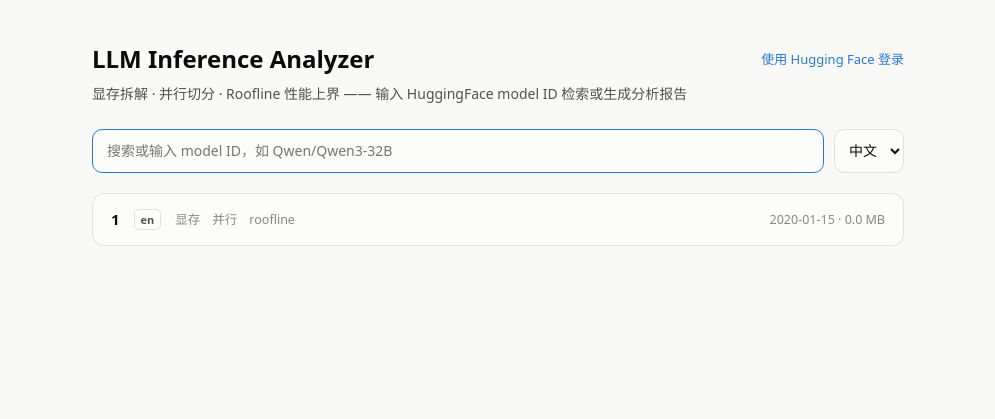
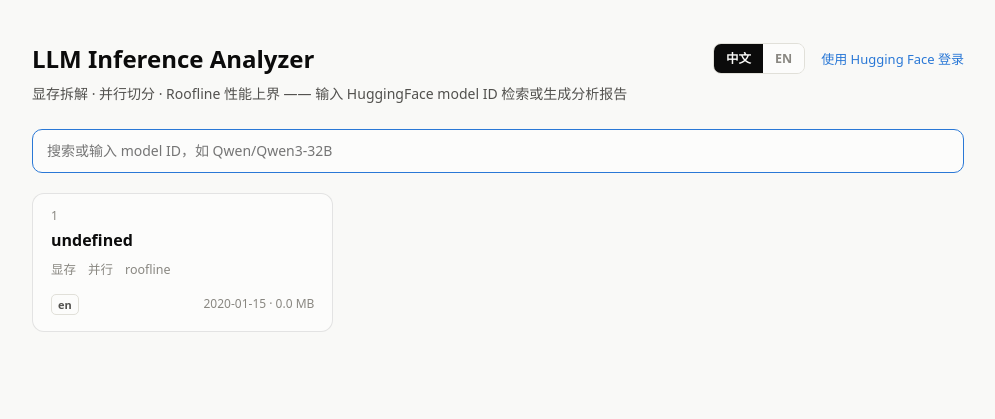
Before and after one commit to ybalbert001/llm-inference-analyzer, a FastAPI app: page / in a window 1280 px wide. Shown: the top 419 px of the page, without its empty margins (142-1137 px from the left). Run offline with FastAPI, Linux system fonts and the light colour scheme; tables that the repository leaves empty hold one stand-in row (values such as "Sample post").

Commit message:
【改进】webapp 首页卡片化+翻页+界面双语；修复退出登录被 OAuth 静默重登 - index.html：列表改响应式卡片网格（org/模型名分行，保留三个 tab 深链）；每页 12 张卡片带分页；右上角中/EN 切换全页文案（localStorage 持久化），生成报告的 lang 跟随界面语言；删除原搜索框旁无用的语言下拉 - app.py：未登录访问报告不再自动 307 到 HF OAuth（HF 对已授权应用静默放行，导致 /logout 形同虚设），改为返回 401 登录中间页，登录成为显式动作，next 回跳保留 - .gitignore 增加 .env 与 deploy.md（运维手册含实例信息，仅本地保存）；README 相应指引
Co-Authored-By: Claude Fable 5 <noreply@anthropic.com>

```diff
--- a/webapp/app.py
+++ b/webapp/app.py
@@ -289,6 +289,24 @@ async def api_task(task_id: str):
         return dict(t)
 
 
+LOGIN_GATE_HTML = """<!doctype html><html><head><meta charset="utf-8">
+<meta name="viewport" content="width=device-width,initial-scale=1"><title>Login required</title>
+<style>
+  body{margin:0;background:#f9f9f7;color:#0b0b0b;font:14px/1.6 system-ui,-apple-system,"PingFang SC",sans-serif;
+    display:flex;align-items:center;justify-content:center;min-height:100vh}
+  @media (prefers-color-scheme:dark){body{background:#0d0d0d;color:#fff}}
+  .box{text-align:center;padding:32px}
+  a.btn{display:inline-block;margin-top:16px;padding:10px 22px;border-radius:10px;
+    background:#0b0b0b;color:#f9f9f7;text-decoration:none;font-weight:600}
+  @media (prefers-color-scheme:dark){a.btn{background:#fff;color:#0d0d0d}}
+  p{color:#898781;margin:6px 0 0}
+</style></head><body><div class="box">
+  <div style="font-size:18px;font-weight:600">需要登录 / Login required</div>
+  <p>查看报告需要 Hugging Face 登录 · Viewing reports requires signing in with Hugging Face</p>
+  <a class="btn" href="/login?next={next}">使用 Hugging Face 登录 · Sign in</a>
+</div></body></html>"""
+
+
 # ---------- pages & report data ----------
 
 @app.get("/api/reports")
@@ -307,9 +325,10 @@ async def serve_report(request: Request, slug: str):
         raise HTTPException(400, "bad slug")
     username = current_user(request)
     if not username:
-        # browser navigation: bounce through OAuth and come back here
-        # (the #tab hash never reaches the server and may be dropped en route)
-        return RedirectResponse(f"/login?next=/reports/{slug}.html")
+        # interstitial instead of auto-redirect: HF silently re-authorizes
+        # already-approved apps, so an automatic bounce would undo /logout
+        return HTMLResponse(LOGIN_GATE_HTML.replace("{next}", f"/reports/{slug}.html"),
+                            status_code=401)
     path = REPORTS_DIR / f"{slug}.html"
     if not path.exists():
         raise HTTPException(404, "no such report")
--- a/webapp/templates/index.html
+++ b/webapp/templates/index.html
@@ -16,33 +16,48 @@
   * { box-sizing:border-box }
   body { margin:0; background:var(--page); color:var(--ink);
     font:14px/1.55 system-ui,-apple-system,"Segoe UI","PingFang SC","Microsoft YaHei",sans-serif; }
-  .wrap { max-width:860px; margin:0 auto; padding:40px 24px 64px }
+  .wrap { max-width:980px; margin:0 auto; padding:40px 24px 64px }
   h1 { font-size:24px; font-weight:600; margin:0 }
-  .topbar { display:flex; align-items:center; justify-content:space-between; margin-bottom:6px }
+  .topbar { display:flex; align-items:center; gap:16px; margin-bottom:6px }
+  .topbar h1 { margin-right:auto }
   .subtitle { color:var(--ink2); margin:0 0 24px }
   .userbox { font-size:13px; color:var(--ink2) }
   .userbox a { color:var(--accent); text-decoration:none }
-  .searchrow { display:flex; gap:10px; margin-bottom:20px }
-  input[type=text] { flex:1; font:inherit; padding:10px 14px; border:1px solid var(--grid);
+  .langswitch { display:flex; border:1px solid var(--grid); border-radius:8px; overflow:hidden }
+  .langswitch button { font-size:12.5px; font-weight:600; padding:5px 12px; border:none;
+    background:var(--surface); color:var(--muted); cursor:pointer; border-radius:0 }
+  .langswitch button.cur { background:var(--ink); color:var(--page) }
+  .searchrow { margin-bottom:20px }
+  input[type=text] { width:100%; font:inherit; padding:10px 14px; border:1px solid var(--grid);
     border-radius:10px; background:var(--surface); color:var(--ink); outline:none }
   input[type=text]:focus { border-color:var(--accent) }
-  select { font:inherit; padding:10px; border:1px solid var(--grid); border-radius:10px;
-    background:var(--surface); color:var(--ink) }
   button { font:inherit; font-weight:600; padding:10px 18px; border:none; border-radius:10px;
     background:var(--ink); color:var(--page); cursor:pointer }
   button:disabled { opacity:.5; cursor:default }
+  #list { display:grid; grid-template-columns:repeat(auto-fill,minmax(255px,1fr)); gap:14px }
   .card { background:var(--surface); border:1px solid var(--ring); border-radius:12px;
-    padding:14px 18px; margin-bottom:10px; display:flex; align-items:center; gap:14px }
-  .card a.title { font-weight:600; color:var(--ink); text-decoration:none; font-size:15px }
+    padding:16px 18px; display:flex; flex-direction:column; gap:6px; min-height:118px;
+    transition:border-color .15s }
+  .card:hover { border-color:var(--accent) }
+  .card .org { color:var(--muted); font-size:12px; line-height:1 }
+  .card a.title { font-weight:600; color:var(--ink); text-decoration:none; font-size:16px;
+    word-break:break-all }
   .card a.title:hover { color:var(--accent) }
-  .card .meta { color:var(--muted); font-size:12.5px; margin-left:auto; text-align:right; flex-shrink:0 }
+  .card .tabs { display:flex; gap:12px; font-size:12.5px; margin-top:2px }
+  .card .tabs a { color:var(--muted); text-decoration:none }
+  .card .tabs a:hover { color:var(--accent) }
+  .card .foot { display:flex; align-items:center; justify-content:space-between;
+    margin-top:auto; padding-top:8px }
+  .card .meta { color:var(--muted); font-size:12px }
   .langtag { font-size:11px; font-weight:600; color:var(--ink2); border:1px solid var(--grid);
     border-radius:5px; padding:1px 6px }
-  .tabs { display:flex; gap:12px; margin-left:0; font-size:12.5px }
-  .tabs a { color:var(--muted); text-decoration:none }
-  .tabs a:hover { color:var(--accent) }
+  .pager { display:flex; gap:6px; justify-content:center; margin-top:24px }
+  .pager button { font-size:13px; font-weight:500; padding:6px 12px; border:1px solid var(--grid);
+    border-radius:8px; background:var(--surface); color:var(--ink) }
+  .pager button.cur { background:var(--ink); color:var(--page); border-color:var(--ink) }
+  .pager button:disabled { opacity:.4 }
   #genbox { background:var(--surface); border:1px dashed var(--grid); border-radius:12px;
-    padding:20px; text-align:center; margin-top:8px; display:none }
+    padding:20px; text-align:center; margin-top:16px; display:none }
   #genbox p { margin:0 0 12px; color:var(--ink2) }
   #genstatus { margin-top:12px; font-size:13px }
   #genstatus.err { color:var(--err); white-space:pre-wrap; text-align:left }
@@ -51,104 +66,190 @@
     border-top-color:var(--accent); border-radius:50%; animation:spin .8s linear infinite;
     vertical-align:-2px; margin-right:6px }
   @keyframes spin { to { transform:rotate(360deg) } }
-  .empty { color:var(--muted); text-align:center; padding:32px 0 }
+  .empty { color:var(--muted); text-align:center; padding:32px 0; grid-column:1/-1 }
 </style>
 </head>
 <body>
 <div class="wrap">
   <div class="topbar">
     <h1>LLM Inference Analyzer</h1>
+    <div class="langswitch">
+      <button id="ui-zh" onclick="setLang('zh')">中文</button>
+      <button id="ui-en" onclick="setLang('en')">EN</button>
+    </div>
     <div class="userbox">
       {% if username %}
-        <b>{{ username }}</b>{% if not dev_mode %} · <a href="/logout">退出</a>{% endif %}
+        <b>{{ username }}</b>{% if not dev_mode %} · <a href="/logout" id="t-logout"></a>{% endif %}
       {% else %}
-        <a href="/login">使用 Hugging Face 登录</a>
+        <a href="/login" id="t-login"></a>
       {% endif %}
     </div>
   </div>
-  <p class="subtitle">显存拆解 · 并行切分 · Roofline 性能上界 —— 输入 HuggingFace model ID 检索或生成分析报告</p>
+  <p class="subtitle" id="t-subtitle"></p>
 
   <div class="searchrow">
-    <input type="text" id="q" placeholder="搜索或输入 model ID，如 Qwen/Qwen3-32B" autofocus>
-    <select id="lang"><option value="zh">中文</option><option value="en">EN</option></select>
+    <input type="text" id="q" autofocus>
   </div>
 
   <div id="list"></div>
+  <div class="pager" id="pager"></div>
 
   <div id="genbox">
-    <p>没有找到 <b id="genmodel"></b> 的报告</p>
-    <button id="genbtn">生成分析报告</button>
+    <p><span id="t-nf-pre"></span><b id="genmodel"></b><span id="t-nf-suf"></span></p>
+    <button id="genbtn"></button>
     <div id="genstatus"></div>
   </div>
 </div>
 
 <script>
 const LOGGED_IN = {{ 'true' if username else 'false' }};
+const PAGE_SIZE = 12;
 let reports = [];
+let page = 1;
 
-function fmtSize(b) { return (b/1048576).toFixed(1) + ' MB'; }
+const I18N = {
+  zh: {
+    subtitle: '显存拆解 · 并行切分 · Roofline 性能上界 —— 输入 HuggingFace model ID 检索或生成分析报告',
+    login: '使用 Hugging Face 登录', logout: '退出',
+    placeholder: '搜索或输入 model ID，如 Qwen/Qwen3-32B',
+    empty: '还没有任何报告',
+    nfPre: '没有找到 ', nfSuf: ' 的报告',
+    generate: '生成分析报告',
+    submitting: '提交中…',
+    generating: '生成中（读取 config.json 与 safetensors headers，约需十几秒）…',
+    done: '完成，正在跳转…', failed: '生成失败：\n',
+    tabMem: '显存', tabPar: '并行', tabRoof: 'roofline',
+    prev: '上一页', next: '下一页',
+  },
+  en: {
+    subtitle: 'Memory breakdown · Parallelism sharding · Roofline bounds — search or enter a HuggingFace model ID to view or generate a report',
+    login: 'Sign in with Hugging Face', logout: 'Sign out',
+    placeholder: 'Search or enter a model ID, e.g. Qwen/Qwen3-32B',
+    empty: 'No reports yet',
+    nfPre: 'No report found for ', nfSuf: '',
+    generate: 'Generate report',
+    submitting: 'Submitting…',
+    generating: 'Generating (reads config.json & safetensors headers, ~15s)…',
+    done: 'Done, redirecting…', failed: 'Generation failed:\n',
+    tabMem: 'Memory', tabPar: 'Parallel', tabRoof: 'roofline',
+    prev: 'Prev', next: 'Next',
+  },
+};
+let uiLang = localStorage.getItem('ui_lang') || 'zh';
+
+function t(k) { return I18N[uiLang][k]; }
+
+function setLang(l) {
+  uiLang = l;
+  localStorage.setItem('ui_lang', l);
+  document.documentElement.lang = l;
+  document.getElementById('ui-zh').classList.toggle('cur', l === 'zh');
+  document.getElementById('ui-en').classList.toggle('cur', l === 'en');
+  for (const id of ['subtitle','nf-pre','nf-suf']) {
+    document.getElementById('t-' + id).textContent = t(id.replace(/-(\w)/g, (_, c) => c.toUpperCase()));
+  }
+  const login = document.getElementById('t-login');
+  if (login) login.textContent = t('login');
+  const logout = document.getElementById('t-logout');
+  if (logout) logout.textContent = t('logout');
+  document.getElementById('q').placeholder = t('placeholder');
+  document.getElementById('genbtn').textContent = t('generate');
+  render();
+}
+
+function fmtSize(b) { return (b / 1048576).toFixed(1) + ' MB'; }
+
+function filtered() {
+  const q = document.getElementById('q').value.trim().toLowerCase();
+  return reports.filter(r => !q || r.model_id.toLowerCase().includes(q) || r.slug.includes(q));
+}
+
+function card(r) {
+  const [org, name] = r.model_id.split('/');
+  return `
+    <div class="card">
+      <span class="org">${org}</span>
+      <a class="title" href="/reports/${r.slug}.html">${name}</a>
+      <span class="tabs">
+        <a href="/reports/${r.slug}.html#estimate">${t('tabMem')}</a>
+        <a href="/reports/${r.slug}.html#parallel">${t('tabPar')}</a>
+        <a href="/reports/${r.slug}.html#roofline">${t('tabRoof')}</a>
+      </span>
+      <span class="foot">
+        <span class="langtag">${r.lang}</span>
+        <span class="meta">${r.created_at.slice(0,10)} · ${fmtSize(r.size_bytes)}</span>
+      </span>
+    </div>`;
+}
 
 function render() {
-  const q = document.getElementById('q').value.trim().toLowerCase();
-  const list = document.getElementById('list');
-  const hits = reports.filter(r => !q || r.model_id.toLowerCase().includes(q) || r.slug.includes(q));
-  list.innerHTML = hits.map(r => `
-    <div class="card">
-      <a class="title" href="/reports/${r.slug}.html">${r.model_id}</a>
-      <span class="langtag">${r.lang}</span>
-      <span class="tabs">
-        <a href="/reports/${r.slug}.html#estimate">显存</a>
-        <a href="/reports/${r.slug}.html#parallel">并行</a>
-        <a href="/reports/${r.slug}.html#roofline">roofline</a>
-      </span>
-      <span class="meta">${r.created_at.slice(0,10)} · ${fmtSize(r.size_bytes)}</span>
-    </div>`).join('') || (q ? '' : '<div class="empty">还没有任何报告</div>');
+  const q = document.getElementById('q').value.trim();
+  const hits = filtered();
+  const pages = Math.max(1, Math.ceil(hits.length / PAGE_SIZE));
+  if (page > pages) page = pages;
+  const slice = hits.slice((page - 1) * PAGE_SIZE, page * PAGE_SIZE);
+
+  document.getElementById('list').innerHTML =
+    slice.map(card).join('') || (q ? '' : `<div class="empty">${t('empty')}</div>`);
+
+  const pager = document.getElementById('pager');
+  if (pages > 1) {
+    let html = `<button onclick="goPage(${page-1})" ${page===1?'disabled':''}>${t('prev')}</button>`;
+    for (let p = 1; p <= pages; p++) {
+      html += `<button onclick="goPage(${p})" class="${p===page?'cur':''}">${p}</button>`;
+    }
+    html += `<button onclick="goPage(${page+1})" ${page===pages?'disabled':''}>${t('next')}</button>`;
+    pager.innerHTML = html;
+  } else {
+    pager.innerHTML = '';
+  }
 
   const genbox = document.getElementById('genbox');
-  const looksLikeId = /^[\w.-]+\/[\w.-]+$/.test(document.getElementById('q').value.trim());
-  const exact = hits.some(r => r.model_id.toLowerCase() === q);
+  const looksLikeId = /^[\w.-]+\/[\w.-]+$/.test(q);
+  const exact = hits.some(r => r.model_id.toLowerCase() === q.toLowerCase());
   if (q && looksLikeId && !exact) {
-    document.getElementById('genmodel').textContent = document.getElementById('q').value.trim();
+    document.getElementById('genmodel').textContent = q;
     genbox.style.display = 'block';
   } else {
     genbox.style.display = 'none';
   }
 }
 
+function goPage(p) { page = p; render(); }
+
 async function load() {
   reports = await (await fetch('/api/reports')).json();
   render();
 }
 
-document.getElementById('q').addEventListener('input', render);
+document.getElementById('q').addEventListener('input', () => { page = 1; render(); });
 
 document.getElementById('genbtn').addEventListener('click', async () => {
   if (!LOGGED_IN) { location.href = '/login'; return; }
   const modelId = document.getElementById('q').value.trim();
-  const lang = document.getElementById('lang').value;
   const btn = document.getElementById('genbtn');
   const st = document.getElementById('genstatus');
   btn.disabled = true;
-  st.className = ''; st.innerHTML = '<span class="spinner"></span>提交中…';
+  st.className = ''; st.innerHTML = `<span class="spinner"></span>${t('submitting')}`;
   try {
     const resp = await fetch('/api/generate', {
       method: 'POST', headers: {'Content-Type': 'application/json'},
-      body: JSON.stringify({model_id: modelId, lang}),
+      body: JSON.stringify({model_id: modelId, lang: uiLang}),
     });
     const data = await resp.json();
     if (!resp.ok) throw new Error(data.detail || resp.statusText);
     if (data.status === 'cached') { location.href = `/reports/${data.slug}.html`; return; }
-    st.innerHTML = '<span class="spinner"></span>生成中（读取 config.json 与 safetensors headers，约需十几秒）…';
+    st.innerHTML = `<span class="spinner"></span>${t('generating')}`;
     const poll = setInterval(async () => {
-      const t = await (await fetch(`/api/tasks/${data.task_id}`)).json();
-      if (t.status === 'done') {
+      const tk = await (await fetch(`/api/tasks/${data.task_id}`)).json();
+      if (tk.status === 'done') {
         clearInterval(poll);
-        st.className = 'ok'; st.textContent = '完成，正在跳转…';
-        location.href = `/reports/${t.slug}.html`;
-      } else if (t.status === 'failed') {
+        st.className = 'ok'; st.textContent = t('done');
+        location.href = `/reports/${tk.slug}.html`;
+      } else if (tk.status === 'failed') {
         clearInterval(poll);
         btn.disabled = false;
-        st.className = 'err'; st.textContent = '生成失败：\n' + t.error;
+        st.className = 'err'; st.textContent = t('failed') + tk.error;
       }
     }, 2000);
   } catch (e) {
@@ -157,6 +258,7 @@ document.getElementById('genbtn').addEventListener('click', async () => {
   }
 });
 
+setLang(uiLang);
 load();
 </script>
 </body>
```
Also changed, not shown: webapp/README.md, 1 other file.
